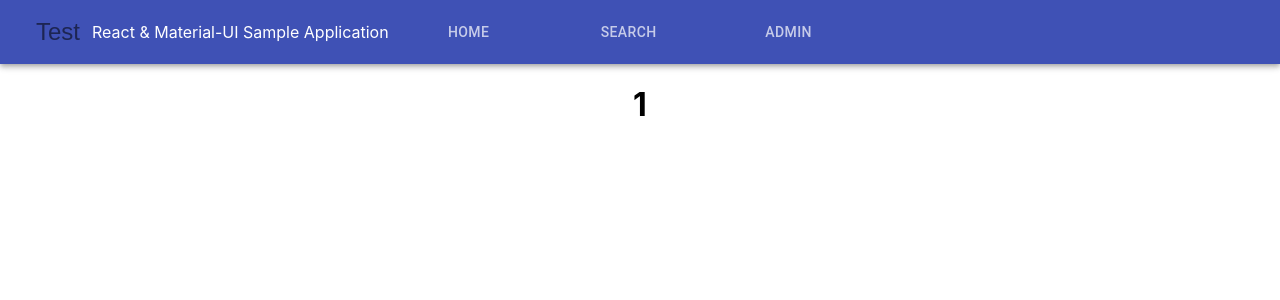
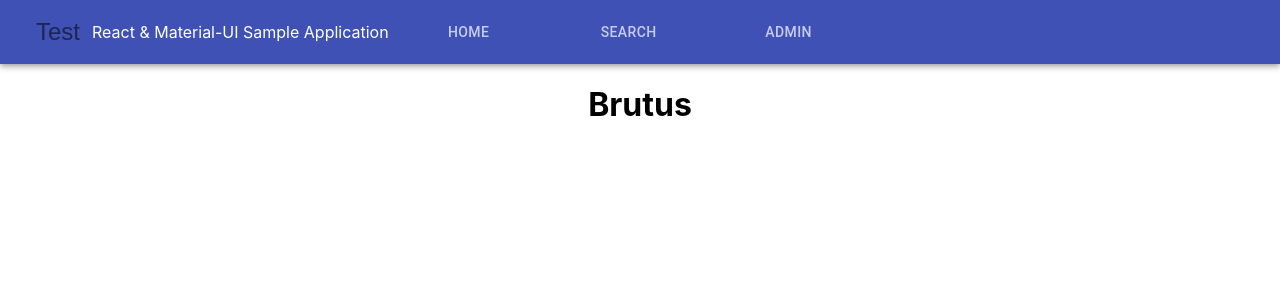
Before and after one commit to zachmkhan/Animal-Adoptions, a React (Create React App) app: page /edit/1 in a window 1280 px wide. Shown: the top 300 px of the page. Built offline with nearby package versions, Linux system fonts and the light colour scheme.

Commit message:
Edit page dummy data

```diff
--- a/src/components/edit.js
+++ b/src/components/edit.js
@@ -1,5 +1,12 @@
 import React from 'react';
 import { useParams } from 'react-router-dom';
+
+const petData = [
+    { id: '1', animal: 'Dog', name: 'Bingo', age: 3, sex: 'male', weight: '42', dogs: false, breed: 'Doberman' },
+    { id: '2', animal: 'Dog', name: 'Brutus', age: 3, sex: 'male', weight: '55', dogs: false, breed: 'Boxer' },
+    { id: '3', animal: 'Cat', name: 'Luna', age: 6, sex: 'female', weight: '15', dogs: true, breed: 'Siamese' }
+]
+
 
 const Edit = (props) => {
 
@@ -7,7 +14,7 @@ const Edit = (props) => {
 
     return(
         <h1>
-            {id}
+            {petData[id]["name"]}
         </h1>
     )
 
```
